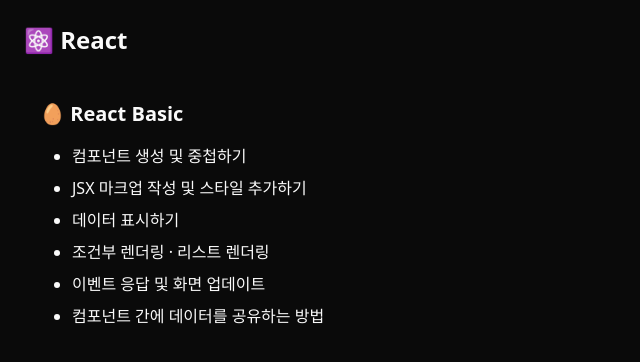
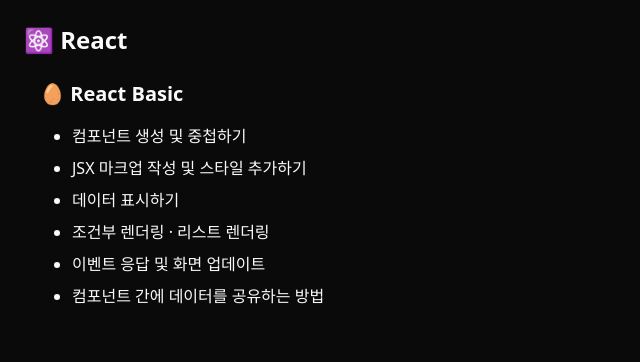
Before and after one commit to miloupark/react-basic, a React (Vite) app: page / in a window 1280 px wide. Shown: the top 362 px of the page, without its empty margins (0-640 px from the left). Built offline with nearby package versions, Linux system fonts and the light colour scheme.

Commit message:
style(global): adjust section styles in index.css

```diff
--- a/src/index.css
+++ b/src/index.css
@@ -6,5 +6,5 @@
 }
 
 section {
-  @apply grid px-10 py-5 gap-4;
+  @apply grid px-10 gap-4;
 }
```
